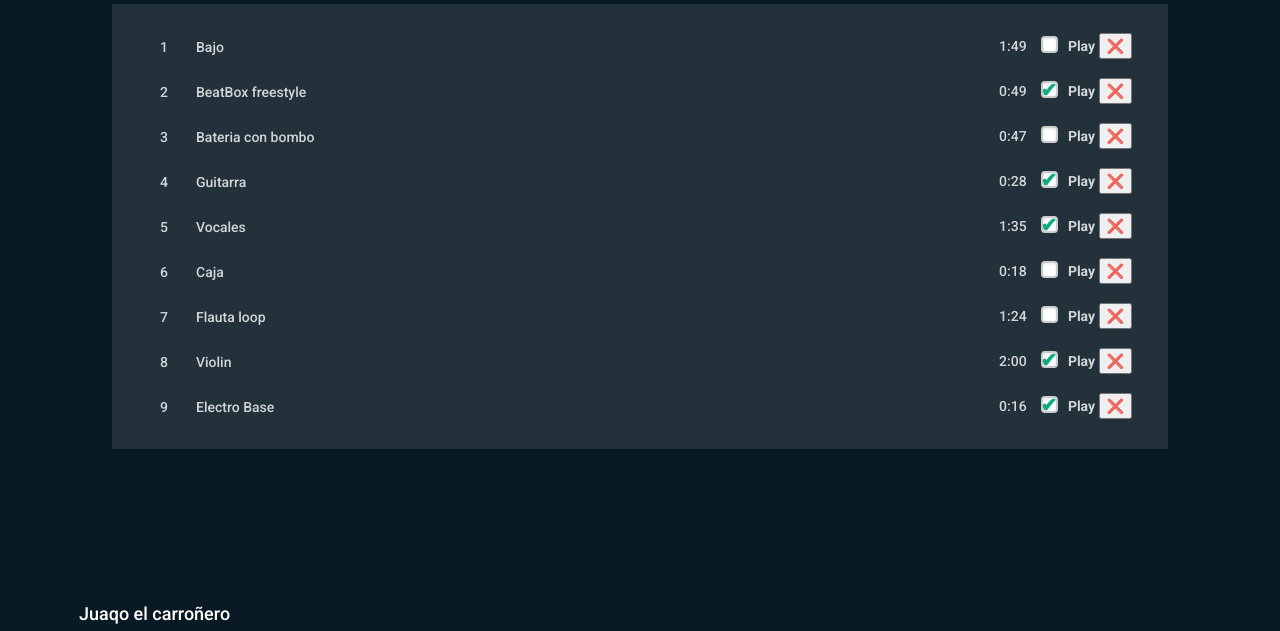
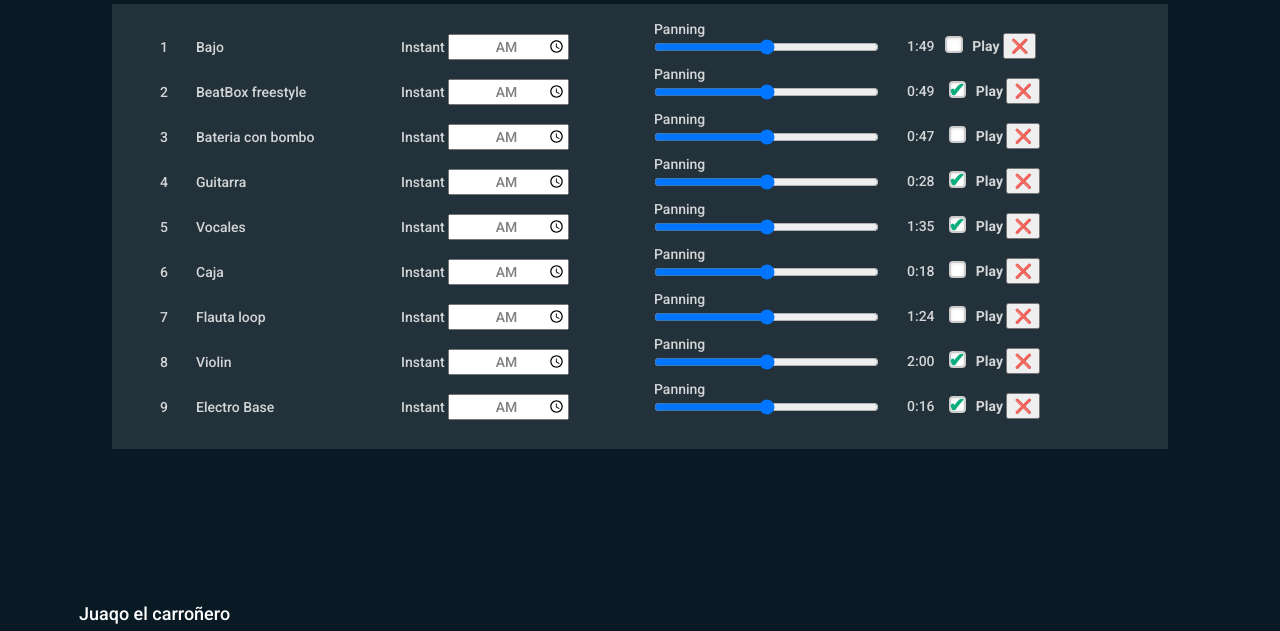
Before and after one commit to UNIZAR-30226-2018-06/MixCrowd-FrontEnd, a plain HTML site: page ProyectoFINAL/mezclador/index.html in a window 1280 px wide. Shown: the part 722-1353 px from the top of the page. Drawn offline with nearby package versions, Linux system fonts and the light colour scheme.

Commit message:
Add files via upload

```diff
--- a/ProyectoFINAL/mezclador/index.html
+++ b/ProyectoFINAL/mezclador/index.html
@@ -83,42 +83,60 @@
   <div> <h2> <label id="seleccionarTodo" for="selectFile">Seleccionar Canción</label> </h2> </div>
   <input id="selectFile" type="file" accept="audio/*" onchange="add_li()" onclick="document.getElementById('selectFile').value = ''" value="anadir">
 
-
+  <audio id="audio"></audio>
   <div class="album-tracks">
     <ol id="lista">
       <li id="li1"> <span>Bajo</span>
-        <span>1:49  &nbsp;&nbsp;<input type="checkbox" id="test1" /> <label for="test1">Play</label>
+        <span>Instant <input type="time" id="inst1" min="00:00:00" max="08:00:00" step="1" ><label for="inst1"></label></span>
+        <span>Panning <input type="range" id="pan1" min="0" max="100" step="1"/><label for="pan1"></label></span>
+        <span>1:49  &nbsp;<input type="checkbox" id="test1" /> <label for="test1">Play</label>
         <button class="erasebutton" onclick= "removeName('li1')"> ❌ </button>
         </span></li>
       <li id="li2"> <span>BeatBox freestyle</span>
+        <span>Instant <input type="time" id="inst2" min="00:00:00" max="08:00:00" step="1"><label for="inst2"></label></span>
+        <span>Panning <input type="range" id="pan2" min="0" max="100" step="1"/> <label for="pan2"></label></span>
         <span>0:49  &nbsp;&nbsp;<input type="checkbox" id="test2" checked="checked"/> <label for="test2">Play</label>
         <button class="erasebutton" onclick= "removeName('li2')"> ❌ </button>
         </span></li>
       <li id="li3"> <span>Bateria con bombo</span>
+        <span>Instant <input type="time" id="inst3" min="00:00:00" max="08:00:00" step="1"><label for="inst3"></label></span>
+        <span>Panning <input type="range" id="pan3" min="0" max="100" step="1"/> <label for="pan3"></label></span>
         <span>0:47  &nbsp;&nbsp;<input type="checkbox" id="test3" /> <label for="test3">Play</label>
         <button class="erasebutton" onclick= "removeName('li3')"> ❌ </button>
         </span></li>
       <li id="li4"> <span>Guitarra</span>
+        <span>Instant <input type="time" id="inst4" min="00:00:00" max="08:00:00" step="1"><label for="inst4"></label></span>
+        <span>Panning <input type="range" id="pan4" min="0" max="100" step="1"/> <label for="pan4"></label></span>
         <span>0:28  &nbsp;&nbsp;<input type="checkbox" id="test4" checked="checked"/> <label for="test4">Play</label>
         <button class="erasebutton" onclick= "removeName('li4')"> ❌ </button>
         </span></li>
       <li id="li5"> <span>Vocales</span>
+        <span>Instant <input type="time" id="inst5" min="00:00:00" max="08:00:00" step="1"><label for="inst5"></label></span>
+        <span>Panning <input type="range" id="pan5" min="0" max="100" step="1"/> <label for="pan5"></label></span>
         <span>1:35  &nbsp;&nbsp;<input type="checkbox" id="test5" checked="checked"/> <label for="test5">Play</label>
         <button class="erasebutton" onclick= "removeName('li5')"> ❌ </button>
         </span></li>
       <li id="li6"> <span>Caja</span>
+        <span>Instant <input type="time" id="inst6" min="00:00:00" max="08:00:00" step="1"><label for="inst6"></label></span>
+        <span>Panning <input type="range" id="pan6" min="0" max="100" step="1"/> <label for="pan6"></label></span>
         <span>0:18  &nbsp;&nbsp;<input type="checkbox" id="test6" /> <label for="test6">Play</label>
         <button class="erasebutton" onclick= "removeName('li6')"> ❌ </button>
         </span></li>
       <li id="li7"> <span>Flauta loop</span>
+        <span>Instant <input type="time" id="inst7" min="00:00:00" max="08:00:00" step="1"><label for="inst7"></label></span>
+        <span>Panning <input type="range" id="pan7" min="0" max="100" step="1"/> <label for="pan7"></label></span>
         <span>1:24  &nbsp;&nbsp;<input type="checkbox" id="test7" /> <label for="test7">Play</label>
         <button class="erasebutton" onclick= "removeName('li7')"> ❌ </button>
         </span></li>
       <li id="li8"> <span>Violin</span>
+        <span>Instant <input type="time" id="inst8" min="00:00:00" max="08:00:00" step="1"><label for="inst8"></label></span>
+        <span>Panning <input type="range" id="pan8" min="0" max="100" step="1"/> <label for="pan8"></label></span>
         <span>2:00  &nbsp;&nbsp;<input type="checkbox" id="test8" checked="checked"/> <label for="test8">Play</label>
         <button class="erasebutton" onclick= "removeName('li8')"> ❌ </button>
         </span></li>
       <li id="li9"> <span>Electro Base</span>
+        <span>Instant <input type="time" id="inst9" min="00:00:00" max="08:00:00" step="1"><label for="inst9"></label></span>
+        <span>Panning <input type="range" id="pan9" min="0" max="100" step="1"/> <label for="pan9"></label></span>
         <span>0:16  &nbsp;&nbsp;<input type="checkbox" id="test9" checked="checked"/> <label for="test9">Play</label>
         <button class="erasebutton" onclick= "removeName('li9')"> ❌ </button>
         </span></li>
--- a/ProyectoFINAL/mezclador/script.js
+++ b/ProyectoFINAL/mezclador/script.js
@@ -124,12 +124,29 @@ function add_li()
     // var file = document.forms['formName']['inputName'].files[0];
     var nuevoLi = document.getElementById('selectFile').files[0].name;
     //var nuevoLi=document.getElementById("selectFile").value;
-    debugger;
     var el = document.getElementById("lista").getElementsByTagName("li");
     var id = el.length + 1;
     var aux= "";
     var final = "";
+    /*var audio = document.createElement('audio');
+    audio.src = "nuevoLi";
+    var duracion = audio.duration;*/
+    /*var audio = new Audio("cosa.mp3");
+    audio.src=document
+    duracion = audio.duration;*/
+    /*var sound = document.createElement("audio");
     debugger;
+    sound.src=window.URL.createObjectURL(document.getElementById('selectFile').files[0]);
+    sound.load();
+    debugger;
+    var duracion = sound.duration;
+    debugger;
+    window.URL.revokeObjectURL(sound.src);+/
+    /*var reader =new FileReader();
+    var file = document.getElementById('selectFile').files[0];
+    reader.readAsDataURL(file);
+    var duracion=reader.duration;*/
+    //var duracion=document.getElementById('selectFile').files[0].id3.TLEN;
     var duracion = document.getElementById('selectFile').files[0].duration;
     debugger;
     for (i=0; i<nuevoLi.length; i++){
@@ -148,7 +165,9 @@ function add_li()
         {
             var li=document.createElement('li');
             li.id=id;
-            li.innerHTML="<span>"+nuevoLi+"</span> <span>"+duracion+"  &nbsp;&nbsp;<input type=\"checkbox\" id=\"" +id+"l"+  "\"/> <label for=\"" +id+"l"+ "\">Play</label> <button class=\"erasebutton\" onclick= \"removeName(" +id+ ")\"> ❌ </button> </span>";
+            debugger;
+            li.innerHTML="<span>"+nuevoLi+"</span> <span>Instant<input type=\"time\" id=\"" +id+"inst"+  "\" min=\"00:00:00\" max=\"08:00:00\" step=\"1\"><label for=\"" +id+"inst"+  "\"></label></span><span>Panning <input type=\"range\" id=\"" +id+"pan"+  "\" min=\"0\" max=\"100\" step=\"1\"/><label for=\"" +id+"pan"+  "\"></label></span><span>"+duracion+"  &nbsp;&nbsp;<input type=\"checkbox\" id=\"" +id+"l"+  "\"/> <label for=\"" +id+"l"+ "\">Play</label> <button class=\"erasebutton\" onclick= \"removeName(" +id+ ")\"> ❌ </button> </span>";
+            debugger;
             document.getElementById("lista").appendChild(li);
         } else {
             // error de archivo ya existe
--- a/ProyectoFINAL/mezclador/style.css
+++ b/ProyectoFINAL/mezclador/style.css
@@ -259,3 +259,7 @@ ol li span:first-child:before {
   -ms-flex: 1 1 100%;
   flex: 1 1 100%;
 }
+
+span{
+  width: 24%;
+}
```
